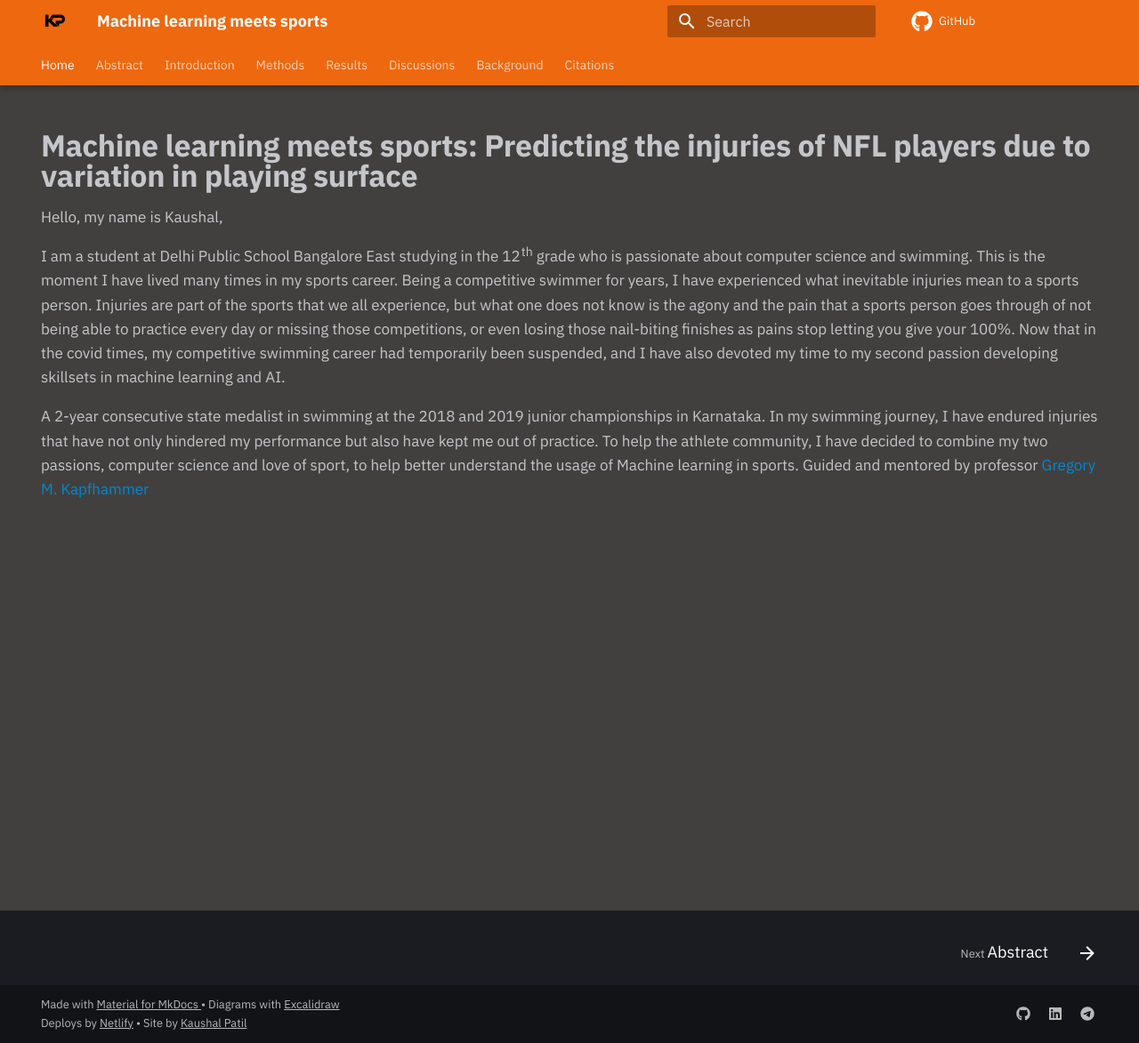
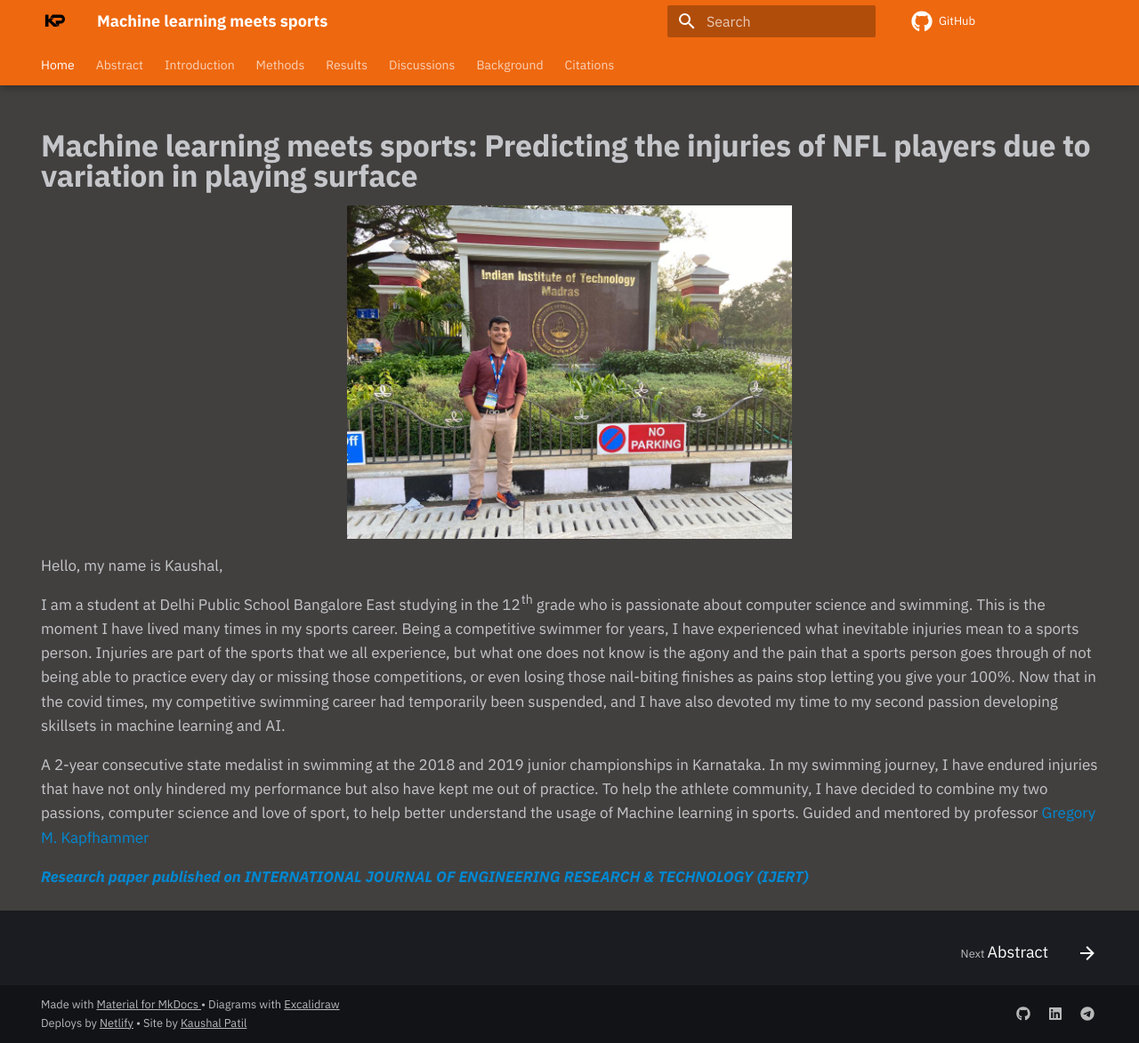
Before and after one commit to kaushal1014/research-paper-template-Athlete-Injuries, an MkDocs documentation site: the page built from docs/index.md, in a window 1280 px wide and 1173 px high. Shown: the whole window at 89% size. Built offline with MkDocs 1.6.1 and Material for MkDocs 9.7.7, drawn with Linux system fonts in a browser that asks for light colours; some web fonts are replaced; comment, search, counter and statistics services are not loaded.

Commit message:
added pic on homepage

```diff
--- a/docs/index.md
+++ b/docs/index.md
@@ -5,6 +5,9 @@ hide:
 ---
 
 # Machine learning meets sports: Predicting the injuries of NFL players due to variation in playing surface
+<p align="center">
+  <img src="https://github.com/kaushal1014/research-paper-template-Athlete-Injuries/blob/cc51cae26929128e7a3cf3d16cc236a7c6015aba/docs/img/kaushal.jpg?raw=true" width="500" alt="accessibility text">
+</p>
 
 Hello, my name is Kaushal,
 
@@ -14,3 +17,5 @@ Now that in the covid times, my competitive swimming career had temporarily been
 
 A 2-year consecutive state medalist in swimming at the 2018 and 2019 junior championships in Karnataka. In my swimming journey, I have endured injuries that have not only hindered my performance but also have kept me out of practice. To help the athlete community, I have decided to combine my two passions, computer science and love of sport, to help better understand the usage of Machine learning in sports.
 Guided and mentored by professor [Gregory M. Kapfhammer](https://www.gregorykapfhammer.com/)
+
+***[Research paper published on INTERNATIONAL JOURNAL OF ENGINEERING RESEARCH & TECHNOLOGY (IJERT)](https://www.ijert.org/machine-learning-meets-sports)***
```
